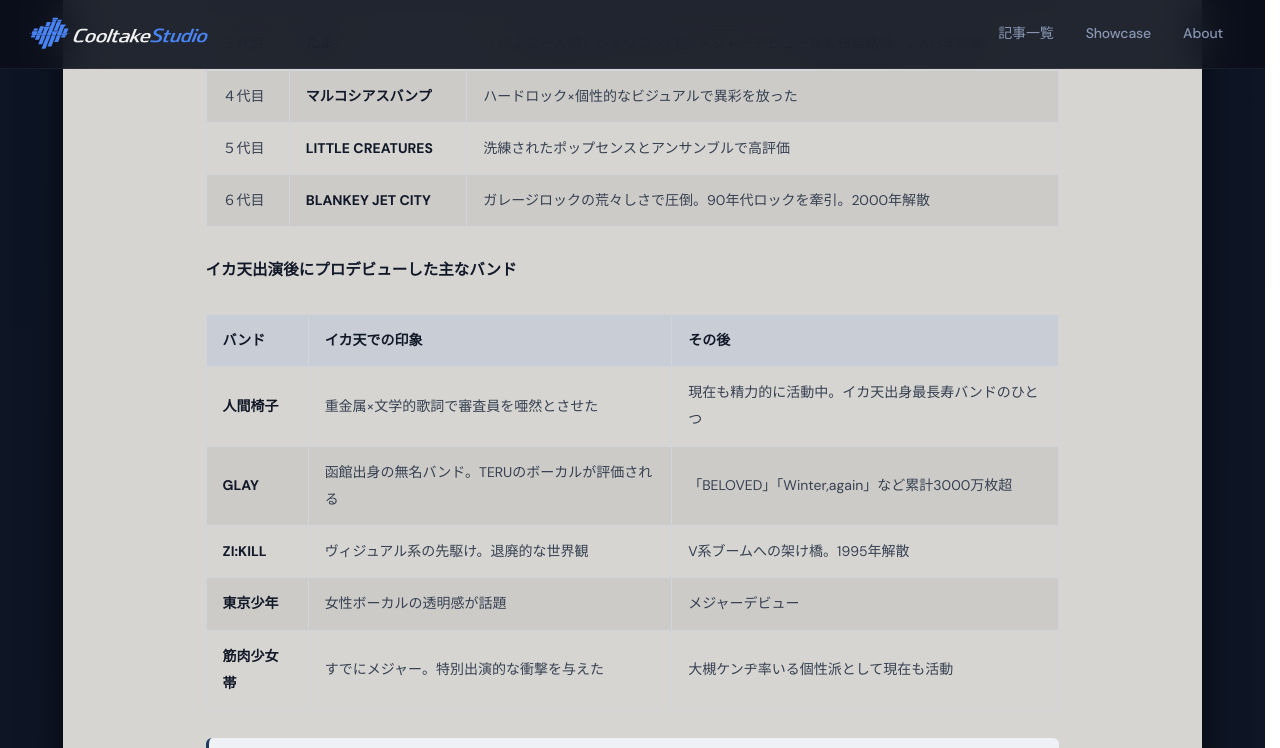
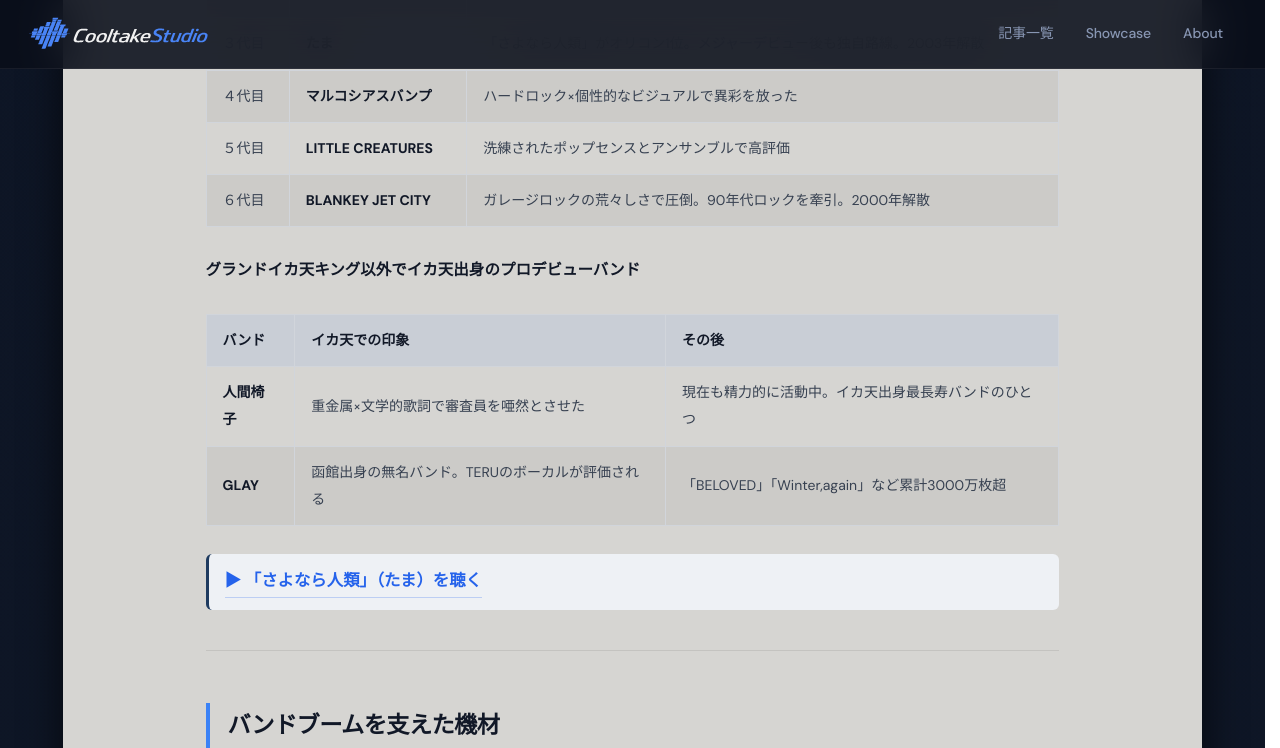
Before and after one commit to cooltake/cooltake-staging, a Jekyll site: the page built from _posts/2026-05-30-japan-music-08-band-boom.md, in a window 1280 px wide and 900 px high, scrolled down 6507 px, cut to the strip 0-748 px from the top of the window. Built offline with Jekyll 4.4.1, drawn with Linux system fonts in a browser that asks for light colours; some web fonts are replaced.

Commit message:
fix: remove non-ikaten bands (ZI:KILL, Tokyo Shonen, Kinnikushojo-tai, Ulfuls)

```diff
--- a/_posts/2026-05-30-japan-music-08-band-boom.md
+++ b/_posts/2026-05-30-japan-music-08-band-boom.md
@@ -173,15 +173,12 @@
 | ５代目 | **LITTLE CREATURES** | 洗練されたポップセンスとアンサンブルで高評価 |
 | ６代目 | **BLANKEY JET CITY** | ガレージロックの荒々しさで圧倒。90年代ロックを牽引。2000年解散 |
 
-#### イカ天出演後にプロデビューした主なバンド
+#### グランドイカ天キング以外でイカ天出身のプロデビューバンド
 
 | バンド | イカ天での印象 | その後 |
 |-------|------------|--------|
 | **人間椅子** | 重金属×文学的歌詞で審査員を唖然とさせた | 現在も精力的に活動中。イカ天出身最長寿バンドのひとつ |
 | **GLAY** | 函館出身の無名バンド。TERUのボーカルが評価される | 「BELOVED」「Winter,again」など累計3000万枚超 |
-| **ZI:KILL** | ヴィジュアル系の先駆け。退廃的な世界観 | V系ブームへの架け橋。1995年解散 |
-| **東京少年** | 女性ボーカルの透明感が話題 | メジャーデビュー |
-| **筋肉少女帯** | すでにメジャー。特別出演的な衝撃を与えた | 大槻ケンヂ率いる個性派として現在も活動 |
 
 <div class="video-link-box" style="margin:1rem 0;padding:.7rem 1rem;background:#eef1f5;border-left:3px solid #1e3a5f;border-radius:6px;">
 <a href="https://www.youtube.com/results?search_query=%E3%81%9F%E3%81%BE%20%E3%81%95%E3%82%88%E3%81%AA%E3%82%89%E4%BA%BA%E9%A1%9E" target="_blank" rel="nofollow noopener" style="display:inline-flex;align-items:center;gap:.4em;color:#1e3a5f;text-decoration:none;font-weight:600;">▶ 「さよなら人類」（たま）を聴く</a>
```
